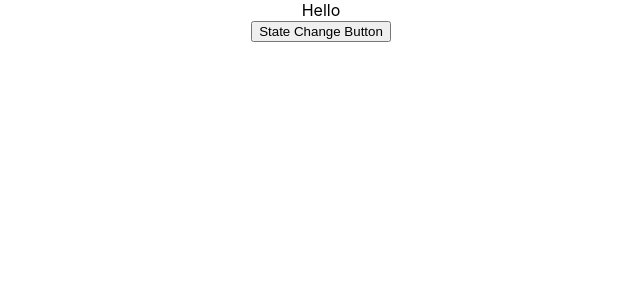
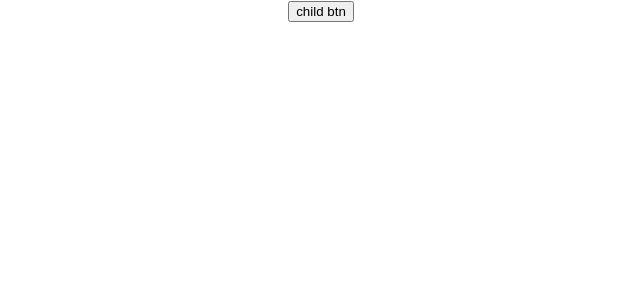
Before and after one commit to syedateebulislam/hello-world, a React (Create React App) app: page / in a window 1280 px wide. Shown: the top 300 px of the page, without its empty margins (319-959 px from the left). Built offline with nearby package versions, Linux system fonts and the light colour scheme.

Commit message:
method as props-L16

```diff
--- a/src/App.js
+++ b/src/App.js
@@ -8,12 +8,14 @@ import Counter from './Components/Counter'
 import FunctionClick from './Components/FunctionClick'
 import ClassClick from './Components/ClassClick'
 import EventBind from './Components/EventBind';
+import ParentComponent from './Components/ParentComponent';
 
 function App() {
   return (
     <div className="App">
 
-      <EventBind/>
+      <ParentComponent/>
+      {/*<EventBind/>*/}
       {/*<FunctionClick/>
       <ClassClick/>*/}
       {/*<Counter/>*/}
--- /dev/null
+++ b/src/Components/ChildrenComponents.js
@@ -0,0 +1,15 @@
+import React from 'react'
+
+function ChildrenComponents(props) {
+    return (
+        <div>
+        {/*Parent to child method passing flow*/}
+        {/*<button onClick={props.greetHandler}>child btn</button> */}
+
+        {/*Child to Parent method params passing flow */}
+        <button onClick={() => props.greetHandler('child-1')}>child btn</button>
+        </div>
+    )
+}
+
+export default ChildrenComponents
--- /dev/null
+++ b/src/Components/ParentComponent.js
@@ -0,0 +1,36 @@
+import React, { Component } from 'react'
+import ChildrenComponents from './ChildrenComponents'
+
+class ParentComponent extends Component {
+
+    constructor(props) {
+        super(props)
+
+        this.state = {
+             parentName: 'parent-1'
+        }
+
+        this.greetParent = this.greetParent.bind(this)
+    }
+
+    // Parent to child method passing flow
+    // greetParent(){
+    //     alert(`Hello ${this.state.parentName}`)
+    // }
+
+
+    // Child to Parent method params passing flow
+    greetParent(childParam){
+        alert(`Hello ${this.state.parentName} from ${childParam}`)
+    }
+
+    render() {
+        return (
+            <div>
+                <ChildrenComponents greetHandler={this.greetParent}/>
+            </div>
+        )
+    }
+}
+
+export default ParentComponent
```
